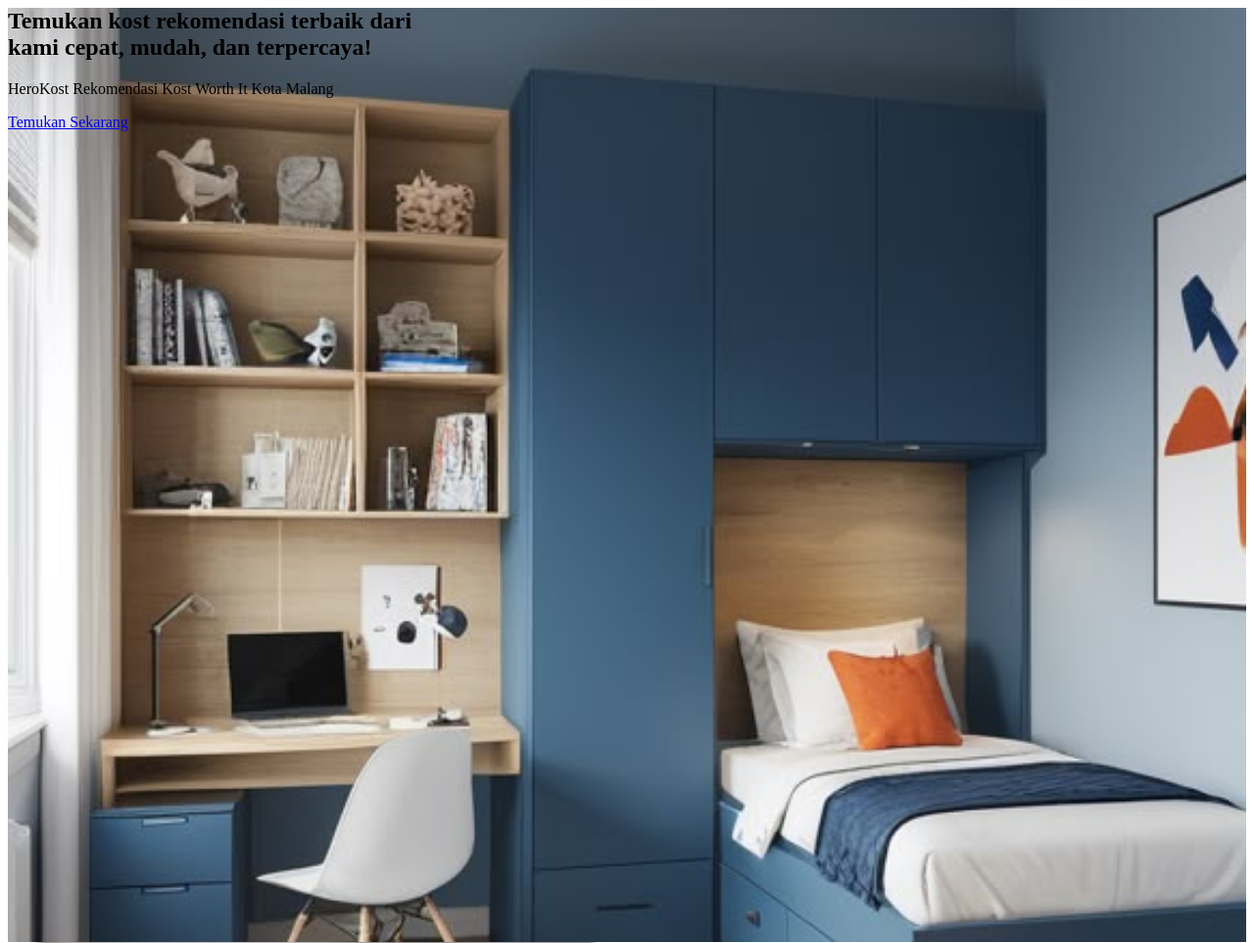
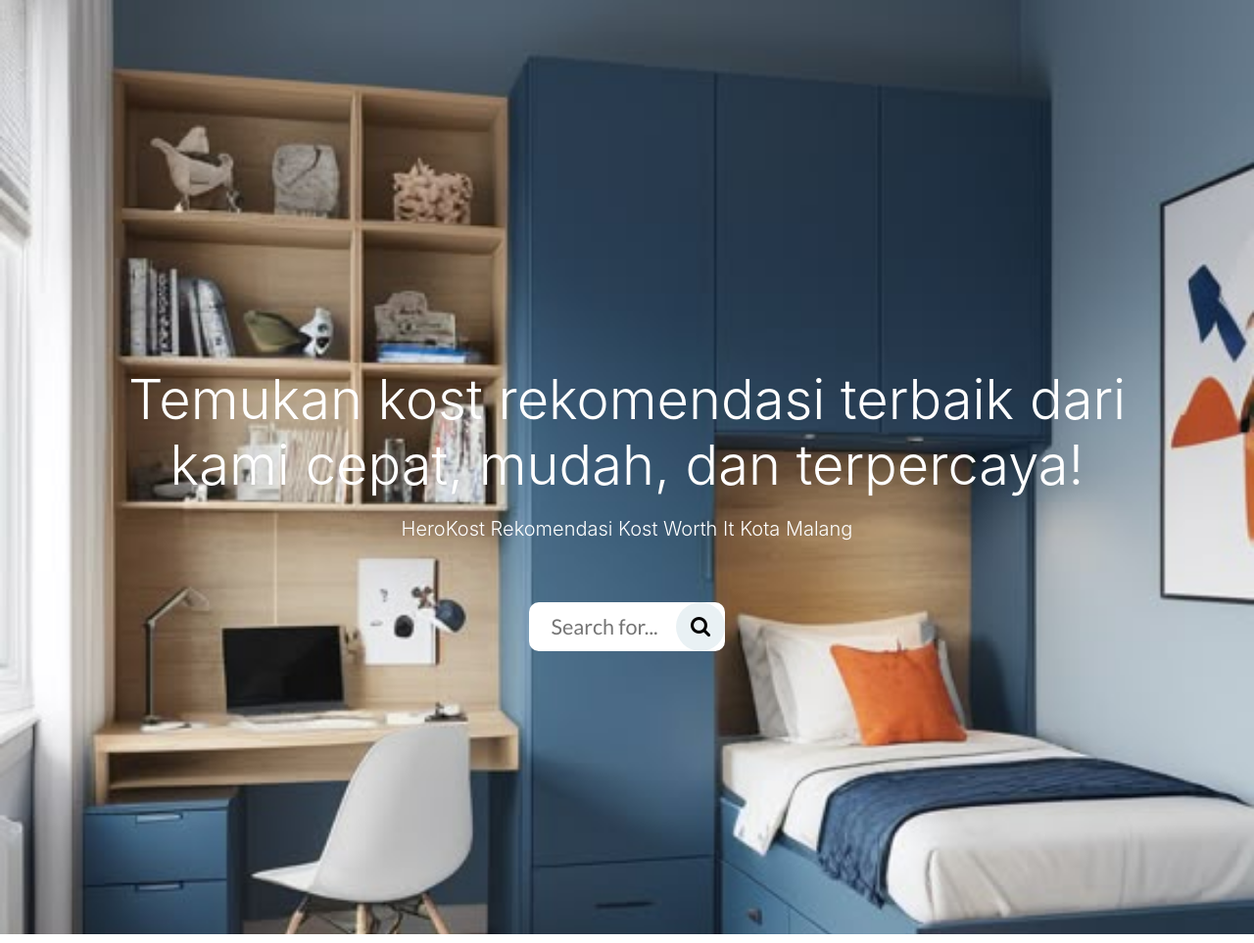
Before and after one commit to SufardiMadoa/HeroKost, a CodeIgniter 4 app: the page made by app/Views/pages/user/beranda.php in a window 1280 px wide. Shown: the top 963 px of the page at 98% size. Run offline with PHP 8.4 and a stand-in for CodeIgniter, Linux system fonts and the light colour scheme; the template is opened without the code that fills it, so the values that code supplies are empty; some libraries are stand-ins or nearby versions.

Commit message:
feat: search

```diff
--- a/app/Views/pages/user/beranda.php
+++ b/app/Views/pages/user/beranda.php
@@ -1,7 +1,153 @@
 
 <!-- CSSnya -->
+<link href="//maxcdn.bootstrapcdn.com/bootstrap/4.1.1/css/bootstrap.min.css" rel="stylesheet" id="bootstrap-css">
+<script src="//maxcdn.bootstrapcdn.com/bootstrap/4.1.1/js/bootstrap.min.js"></script>
+<script src="//cdnjs.cloudflare.com/ajax/libs/jquery/3.2.1/jquery.min.js"></script>
+<!------ Include the above in your HEAD tag ---------->
+
+<link rel="stylesheet" href="https://cdnjs.cloudflare.com/ajax/libs/font-awesome/4.3.0/css/font-awesome.min.css">
+<link rel="stylesheet" href="https://fonts.googleapis.com/css?family=Lato:300,400,700">
 
 <style>
+.search {
+  position: absolute;
+  top: 80%;
+  left: 50%;
+  -webkit-transform: translateX(-50%) translateY(-50%);
+          transform: translateX(-50%) translateY(-50%);
+}
+.search * {
+  outline: none;
+  box-sizing: border-box;
+}
+.search__wrapper {
+  position: relative;
+}
+.search__field {
+  width: 200px;
+  height: 50px;
+  color: transparent;
+  font-family: Lato, sans-serif;
+  font-size: 1.35em;
+  padding: 0.35em 50px 0.35em 1em;
+  border: 1px solid transparent;
+  border-radius: 10px;
+  cursor: pointer;
+  transition: all 0.3s ease-in-out;
+}
+.search__field:focus {
+  border-bottom-color: #ccc;
+  width: 50vw;
+  color: #2b2b2b;
+  cursor: default;
+}
+.search__field:focus ~ .search__icon {
+  background-color: transparent;
+  cursor: pointer;
+  pointer-events: auto;
+}
+.search__icon {
+  position: absolute;
+  top: 0;
+  right: 0;
+  background-color: #e9f1f4;
+  width: 50px;
+  height: 50px;
+  font-size: 1.35em;
+  text-align: center;
+  border-color: transparent;
+  border-radius: 50%;
+  pointer-events: none;
+  display: inline-block;
+  transition: background-color 0.2s ease-in-out;
+}
+.search__field::-webkit-input-placeholder {
+  position: relative;
+  top: 0;
+  left: 0;
+  transition-property: top, color;
+  transition-duration: .1s;
+  -webkit-transform: translateZ(0);
+  transform: translateZ(0);
+  -webkit-backface-visibility: hidden;
+  backface-visibility: hidden;
+  -webkit-perspective: 1000;
+  perspective: 1000;
+}
+.search__field:-moz-placeholder {
+  position: relative;
+  top: 0;
+  left: 0;
+  transition-property: top, color;
+  transition-duration: .1s;
+  -webkit-transform: translateZ(0);
+  transform: translateZ(0);
+  -webkit-backface-visibility: hidden;
+  backface-visibility: hidden;
+  -webkit-perspective: 1000;
+  perspective: 1000;
+}
+.search__field::-moz-placeholder {
+  position: relative;
+  top: 0;
+  left: 0;
+  transition-property: top, color;
+  transition-duration: .1s;
+  -webkit-transform: translateZ(0);
+  transform: translateZ(0);
+  -webkit-backface-visibility: hidden;
+  backface-visibility: hidden;
+  -webkit-perspective: 1000;
+  perspective: 1000;
+}
+.search__field:-ms-input-placeholder {
+  position: relative;
+  top: 0;
+  left: 0;
+  transition-property: top, color;
+  transition-duration: .1s;
+  -webkit-transform: translateZ(0);
+  transform: translateZ(0);
+  -webkit-backface-visibility: hidden;
+  backface-visibility: hidden;
+  -webkit-perspective: 1000;
+  perspective: 1000;
+}
+.search__field::-webkit-input-placeholder[style*=hidden] {
+  color: #83b0c1;
+  font-size: .65em;
+  font-weight: normal;
+  top: -20px;
+  opacity: 1;
+  visibility: visible !important;
+}
+.search__field:-moz-placeholder[style*=hidden] {
+  color: #83b0c1;
+  font-size: .65em;
+  font-weight: normal;
+  top: -20px;
+  opacity: 1;
+  visibility: visible !important;
+}
+.search__field::-moz-placeholder[style*=hidden] {
+  color: #83b0c1;
+  font-size: .65em;
+  font-weight: normal;
+  top: -20px;
+  opacity: 1;
+  visibility: visible !important;
+}
+.search__field:-ms-input-placeholder[style*=hidden] {
+  color: #83b0c1;
+  font-size: .65em;
+  font-weight: normal;
+  top: -20px;
+  opacity: 1;
+  visibility: visible !important;
+}
+
+
+
     .card-img-top {
       height: 200px;
       object-fit: cover;
@@ -58,9 +204,18 @@
     <p class="lead mb-4">
       HeroKost Rekomendasi Kost Worth It Kota Malang
     </p>
-    <a href="#" class="btn btn-dark rounded-pill px-4 py-2">
-      <i class="bi bi-search me-2"></i> Temukan Sekarang
-    </a>
+
+<div class="d-flex mt-12">
+
+  <form class="search">
+    <div class="search__wrapper">
+      <input type="text" name="" placeholder="Search for..." class="search__field">
+      <button type="submit" class="fa fa-search search__icon"></button>
+    </div>
+  </form>
+</div>
+
+</label>
   </div>
 </section>
 <div class="container py-4 d-flex gap-5" id="tentang">
@@ -215,4 +370,9 @@
   </div>
 </div>
 
+<script>
+  document.querySelector('.stick').addEventListener('click',()=>{
+  document.querySelector('.four').value = '';
+});
+</script>
     <!-- Bootstrap 5 JS Bundle with Popper -->
--- a/app/Views/partials/navbar.php
+++ b/app/Views/partials/navbar.php
@@ -19,7 +19,7 @@
     <div class="collapse navbar-collapse" id="navbarNav">
       <ul class="navbar-nav mx-auto">
         <li class="nav-item">
-          <a class="nav-link" href="#">Beranda</a>
+          <a class="nav-link" href="/">Beranda</a>
         </li>
         <li class="nav-item">
           <a class="nav-link" href="tentang">Tentang</a>
```
Also changed, not shown: app/Views/pages/Fitur/filter.php (+4 -12 lines), app/Views/pages/user/detailKost.php (+19 -9 lines), app/Views/pages/user/rekomendasi.php (+7 -9 lines).
